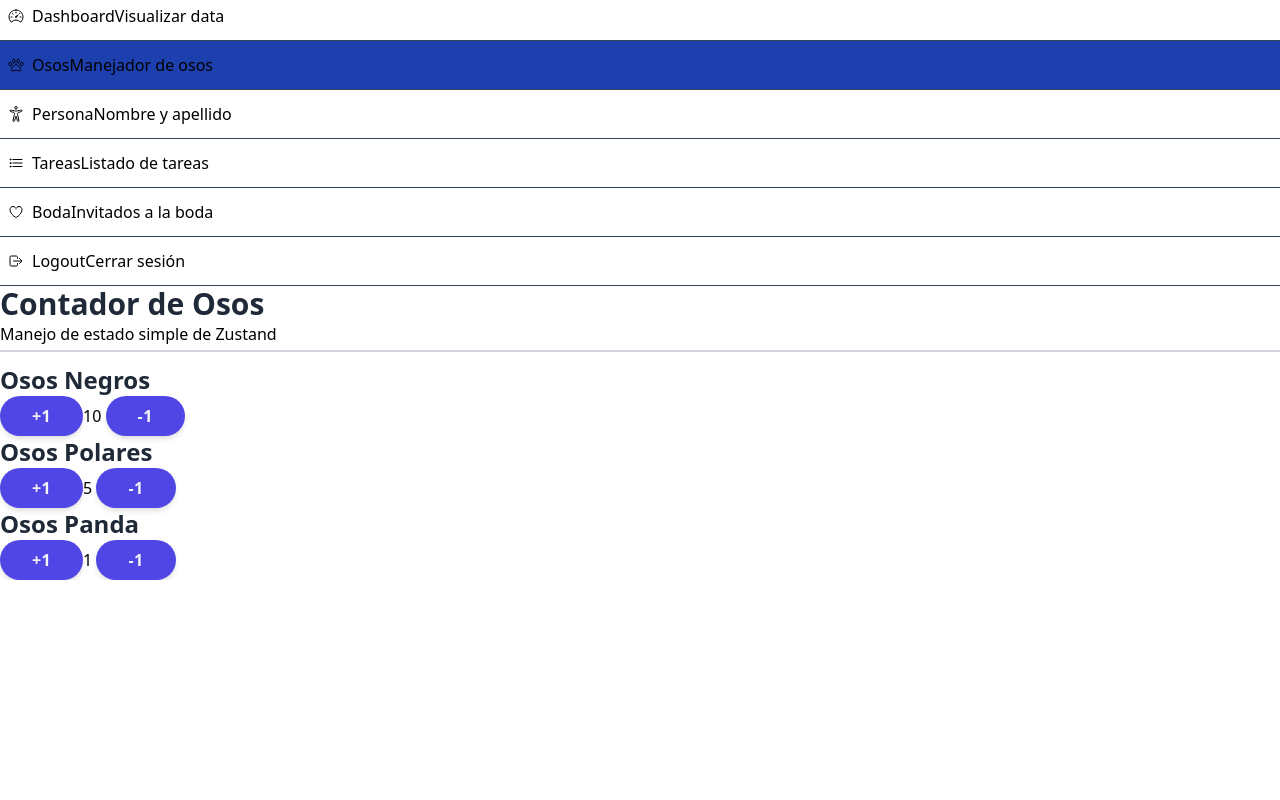
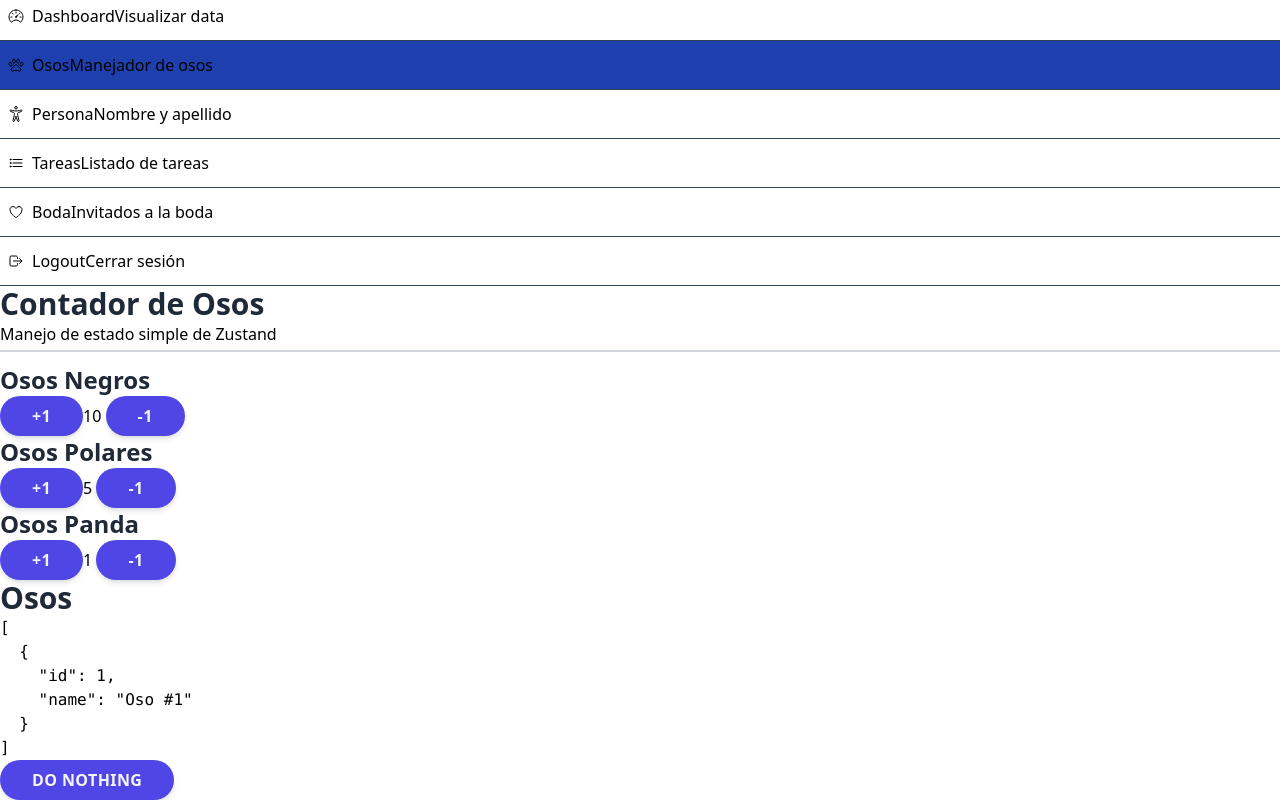
Before and after one commit to afonsecav88/store-zustand, a React (Vite) app: page /dashboard/bears in a window 1280 px wide. Shown: the part 416-1216 px from the top of the page. Before the commit the page ends 996 px from the top, so only its background shows below. Built offline with nearby package versions, Linux system fonts and the light colour scheme.

Commit message:
Used useShadow in BearPage

```diff
--- a/src/pages/01-basic/BearPage.tsx
+++ b/src/pages/01-basic/BearPage.tsx
@@ -1,3 +1,4 @@
+import { useShallow } from 'zustand/react/shallow';
 import { WhiteCard } from '../../components';
 import { useBearStore } from '../../stores';
 
@@ -12,6 +13,7 @@
         <BlackBear />
         <PolarBear />
         <PandaBear />
+        <BearDisplay />
       </div>
     </>
   );
@@ -61,3 +63,16 @@
     </WhiteCard>
   );
 };
+
+export const BearDisplay = () => {
+  const bears = useBearStore(useShallow((state) => state.bears));
+  const doNothing = useBearStore((state) => state.doNothing);
+
+  return (
+    <WhiteCard>
+      <h1>Osos</h1>
+      <pre>{JSON.stringify(bears, null, 2)}</pre>
+      <button onClick={doNothing}> Do Nothing</button>
+    </WhiteCard>
+  );
+};
--- a/src/stores/bears/bears.store.ts
+++ b/src/stores/bears/bears.store.ts
@@ -1,18 +1,33 @@
 import { create } from 'zustand';
+
+interface Bear {
+  id: number;
+  name: string;
+}
 
 interface BearState {
   blackBears: number;
   polarBears: number;
   pandaBears: number;
+  bears: Bear[];
   increaseBlackBear: (by: number) => void;
   increasePolarBear: (by: number) => void;
   increasePandaBears: (by: number) => void;
+
+  doNothing: () => void;
 }
 
 export const useBearStore = create<BearState>((set) => ({
   blackBears: 10,
   polarBears: 5,
   pandaBears: 1,
+
+  bears: [
+    {
+      id: 1,
+      name: 'Oso #1',
+    },
+  ],
 
   increaseBlackBear: (by: number) =>
     set((state) => ({ blackBears: state.blackBears + by })),
@@ -22,4 +37,6 @@
 
   increasePandaBears: (by: number) =>
     set((state) => ({ pandaBears: state.pandaBears + by })),
+
+  doNothing: () => set((state) => ({ bears: [...state.bears] })),
 }));
```
